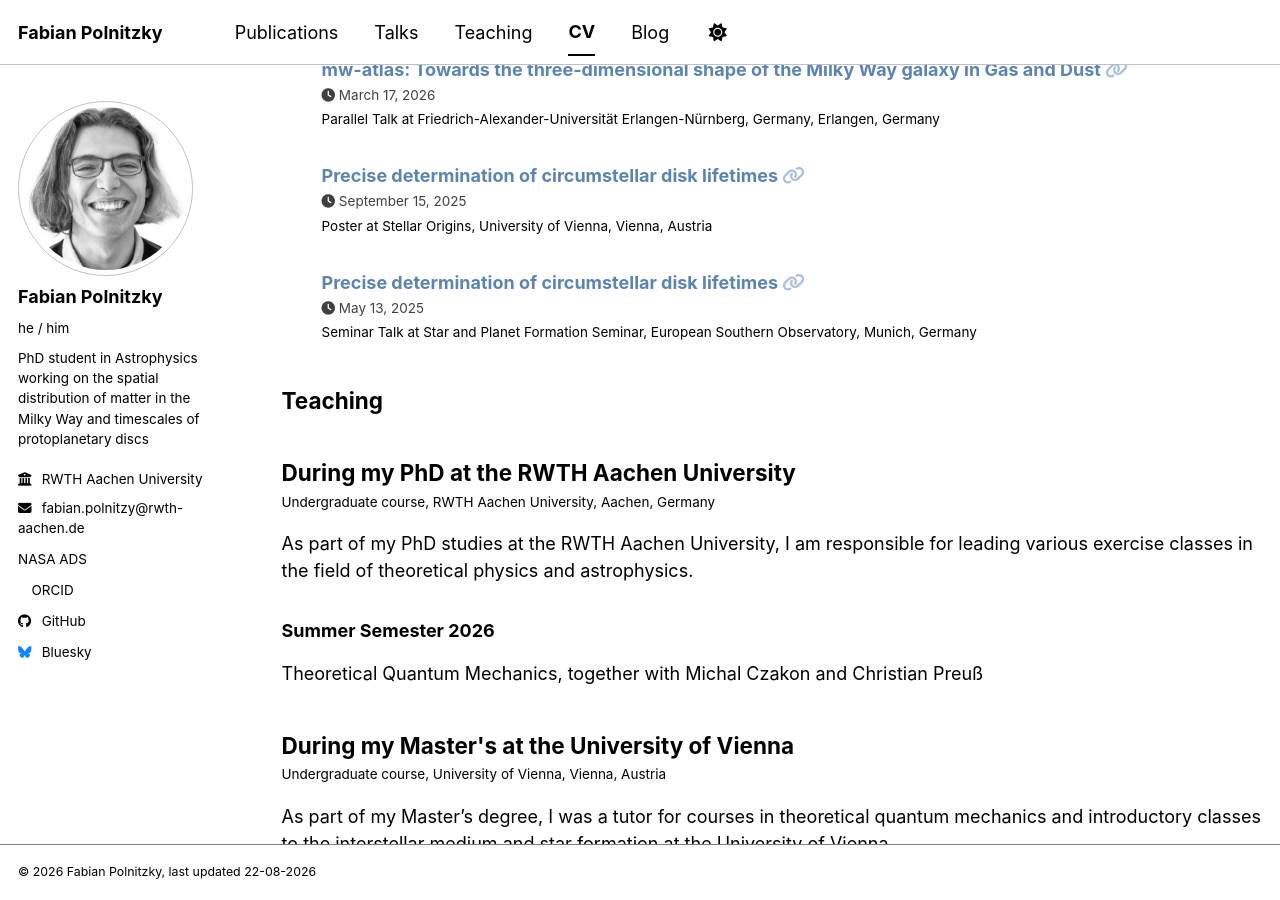
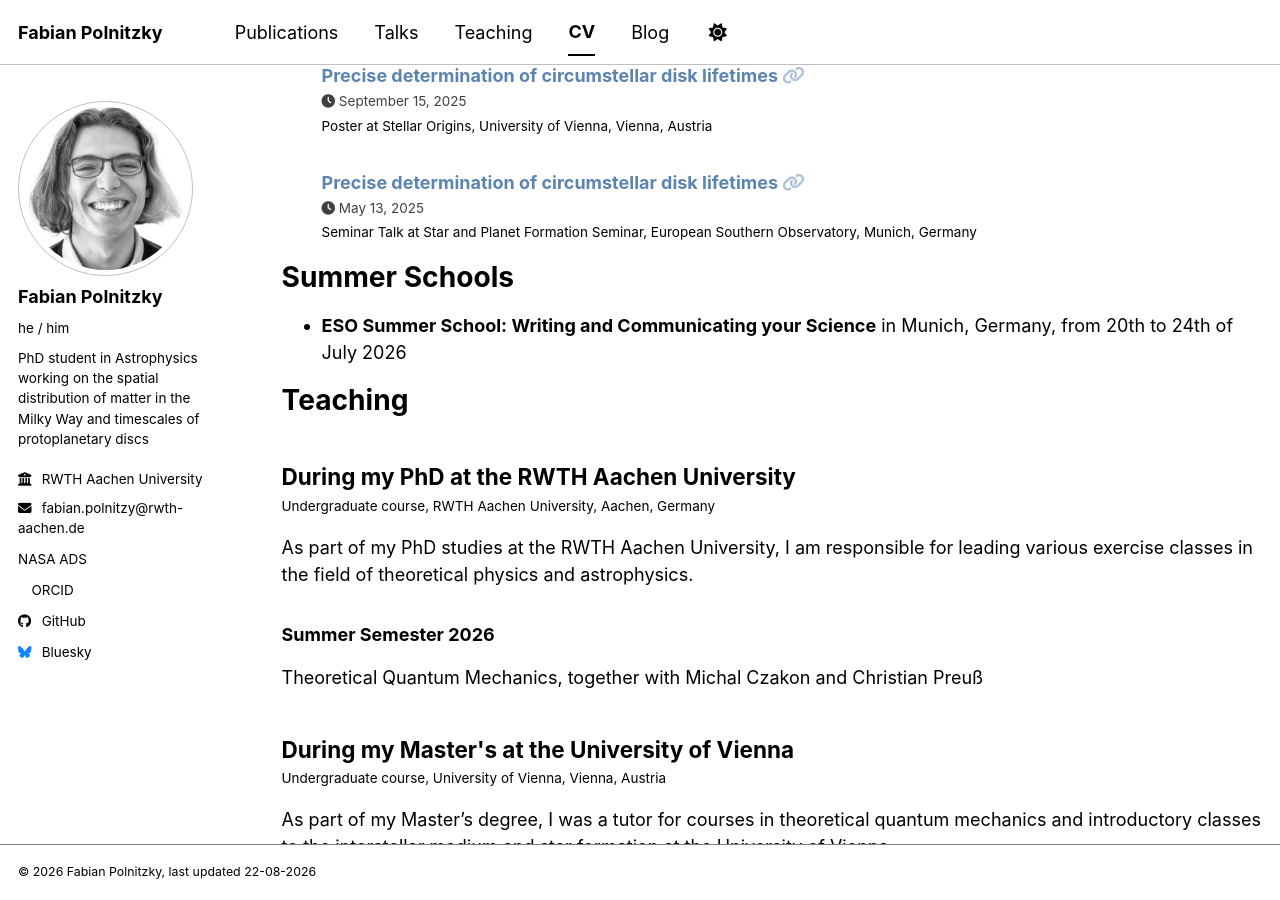
Before and after one commit to fabianpolnitzky/fabianpolnitzky.github.io, a Jekyll site: the page built from _pages/cv.md, in a window 1280 px wide and 900 px high, scrolled down 2115 px. Built offline with Jekyll 4.4.1, drawn with Linux system fonts in a browser that asks for light colours; a style sheet for code colours, icons or effects is not loaded.

Commit message:
Update CV

```diff
--- a/_config.yml
+++ b/_config.yml
@@ -63,7 +63,7 @@
 
 
 # Social Sharing
-og_image                 :  # Social media default site image
+og_image                 : "profile.png" # Social media default site image
 og_description           : Personal academic webpage of Fabian Polnitzky # Social media default site image description
 # For specifying social profiles
 # - https://developers.google.com/structured-data/customize/social-profiles
@@ -73,7 +73,7 @@
   links:   # An array of links to social media profiles
     - "https://orcid.org/0009-0006-3890-8980"
     - "https://github.com/fabianpolnitzky"
-    - https://bsky.app/profile/fabian-polnitzky.bsky.social
+    - "https://bsky.app/profile/fabian-polnitzky.bsky.social"
     # - linkedin
 
 
--- a/_pages/cv.md
+++ b/_pages/cv.md
@@ -12,11 +12,11 @@
 <a href="{{ base_path }}/files/CV.pdf" class="btn btn--primary" target="_blank" rel="noopener">Download CV as PDF</a>
 
 Scientific Summary
-------
+======
 I am working on **Bayesian inference** and **machine learning** methods and their applications in Astrophyics. Currently, I work on the **distribution of gas and dust** and their correlation in the **Milky Way** as part of the [mw-atlas](https://mw-atlas.eu/) project, where I am using methods of **Information Field Theory** to reconstruct the spatial structure of our home galaxy. Furthermore, I work on the timescales of **protoplanetary disc evolution and dispersion**. From the observational side, I have experience with **all-sky observations** from optical, infrared to radio surveys.
 
 Education
-------
+======
 * **PhD** at RWTH Aachen University<br>
   Supervised by *Philipp Mertsch*<br>
   10.2025 -
@@ -34,7 +34,7 @@
   10.2019 - 09.2023
 
 Work experience
-------
+======
 * **Research Assistant** at RWTH Aachen University in the group of *Philipp Mertsch*<br>
   10.2025 -
 
@@ -43,7 +43,7 @@
   03.2025 - 05.2025
 
 Skills
-------
+======
 * **Programming**
   * **Python** - Proficient
   * **Bash** - Intermediate
@@ -63,19 +63,23 @@
   Approved operator of the **Vienna Little Telescope** of the Department of Astrophysics, University of Vienna
 
 Publications
-------
+======
   <ul>{% for post in site.publications reversed %}
     {% include archive-single-cv.html %}
   {% endfor %}</ul>
 
 Talks and Posters
-------
+======
   <ul>{% for post in site.talks reversed %}
     {% include archive-single-talk-cv.html  %}
   {% endfor %}</ul>
 
+Summer Schools
+======
+* **ESO Summer School: Writing and Communicating your Science** in Munich, Germany, from 20th to 24th of July 2026
+
 Teaching
-------
+======
   {% for post in site.teaching reversed %}
   <div class="archive__item">
     <h2 class="archive__item-title teaching__item-title">{{ post.title }}</h2>
@@ -87,9 +91,9 @@
 {% endfor %}
 
 Scholarships
-------
+======
 **Merit Scholarship** of the University of Vienna awarded every year from 2020 to 2025
 
 Extracurricular Experience
-------
+======
 **Elected student representative** for Astronomy at the University of Vienna from July 2021 to June 2025
```
Also changed, not shown: 1 other file.
